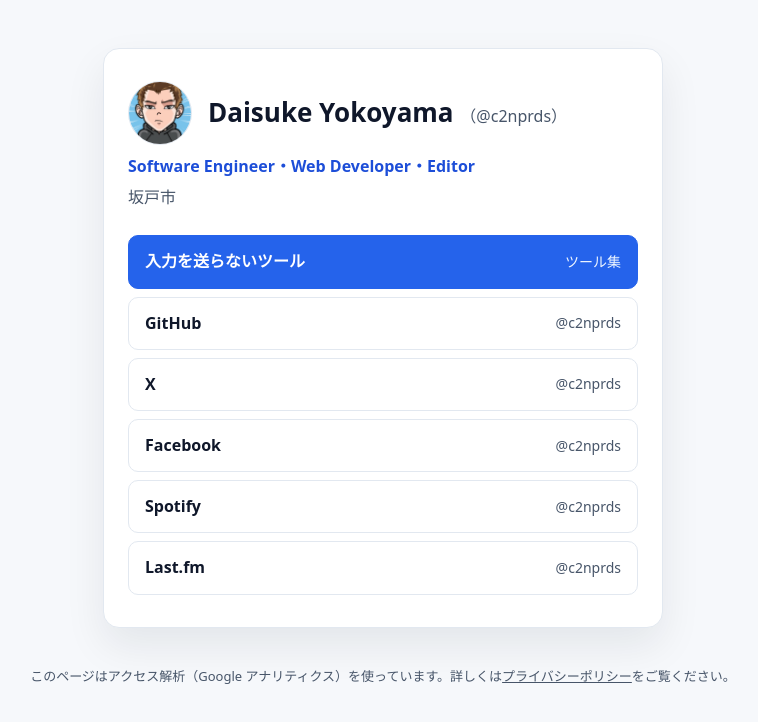
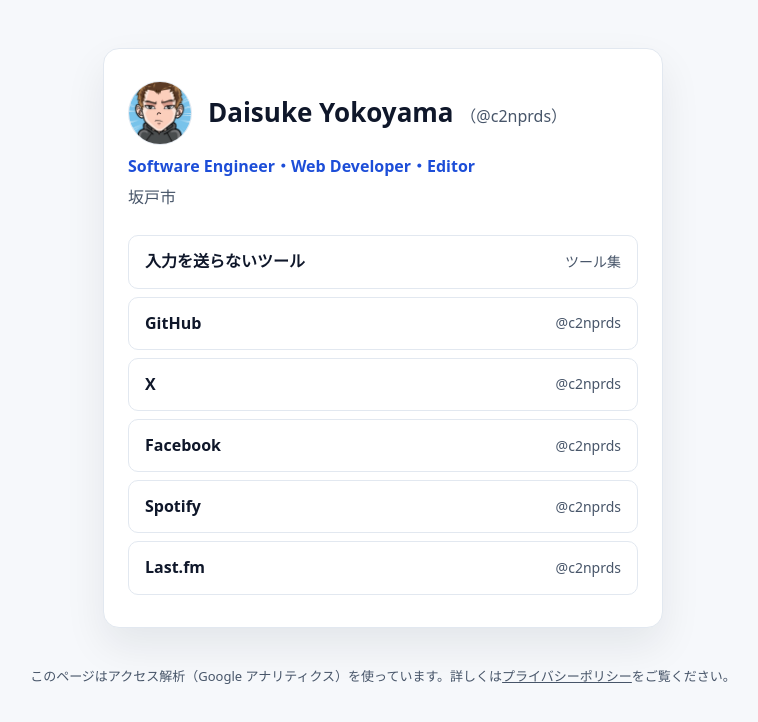
Before and after one commit to c2nprds/c2nprds.github.io, a plain HTML site: page index.html in a window 1280 px wide. Shown: the whole page, without its empty margins (257-1015 px from the left). Drawn offline with Linux system fonts and the light colour scheme.

Commit message:
style: ツール集のリンクをほかのサービスのリンクと同じ色にそろえる

```diff
--- a/index.html
+++ b/index.html
@@ -92,9 +92,6 @@
   a.link:hover { background: var(--c-accent-soft); border-color: var(--c-accent-tint); }
   a.link:focus-visible { outline: 2px solid var(--c-accent); outline-offset: 2px; }
   a.link span { color: var(--c-muted); font-size: 14px; font-weight: 400; white-space: nowrap; }
-  a.link--main { background: var(--c-accent); border-color: var(--c-accent); color: #ffffff; }
-  a.link--main span { color: var(--c-accent-soft); }
-  a.link--main:hover { background: var(--c-accent-ink); border-color: var(--c-accent-ink); }
   footer { margin-top: 24px; font-size: 13px; color: var(--c-muted); text-align: center; }
   footer a { color: var(--c-muted); }
 </style>
@@ -108,7 +105,7 @@
   <p class="role">Software Engineer・Web Developer・Editor</p>
   <p class="place">坂戸市</p>
   <ul>
-    <li><a class="link link--main" href="https://c2nprds.com/tools/">入力を送らないツール <span>ツール集</span></a></li>
+    <li><a class="link" href="https://c2nprds.com/tools/">入力を送らないツール <span>ツール集</span></a></li>
     <li><a class="link" href="https://github.com/c2nprds">GitHub <span>@c2nprds</span></a></li>
     <li><a class="link" href="https://x.com/c2nprds">X <span>@c2nprds</span></a></li>
     <li><a class="link" href="https://www.facebook.com/c2nprds">Facebook <span>@c2nprds</span></a></li>
```
